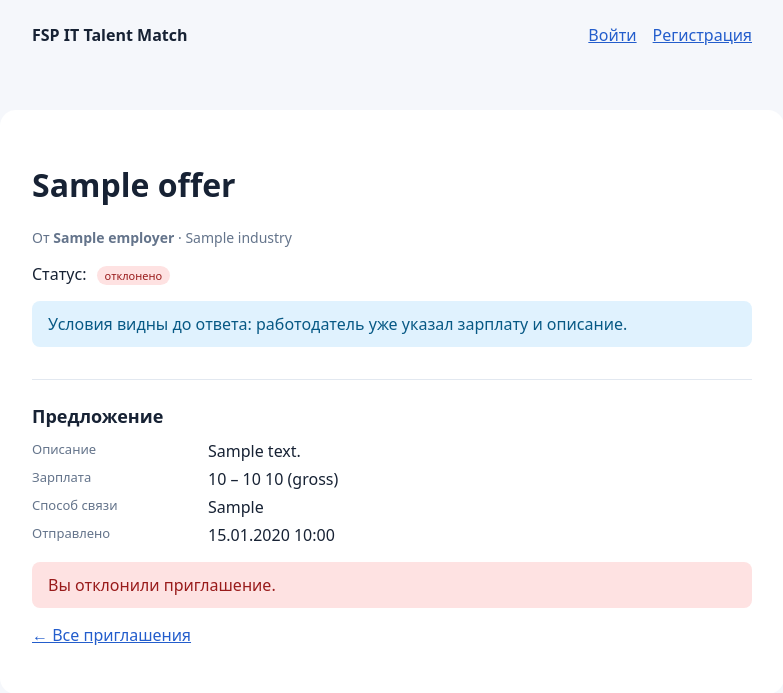
After one commit to projectlnk/fsp-it-talent-match, a FastAPI app: template app/templates/candidates/offer_detail.html in a window 1280 px wide. The commit adds this page. Shown: the top 693 px of the page, without its empty margins (248-1031 px from the left). Run offline with FastAPI, Linux system fonts and the light colour scheme; the template is opened without the code that fills it: most values are stand-ins (such as "Sample title", 1, 10 or a date in 2020).

Commit message:
feat(candidates): HTML-страницы входящих приглашений
- /candidate/offers: список входящих с статусами.
- /candidate/offers/{id}: детали, автопометка viewed при открытии.
- Принятие/отклонение через форму, контакты раскрываются работодателю
  только после принятия.
- decision принимается через Form, а не как query-параметр.
- base.html: ссылка «Мои приглашения» для кандидата.

```diff
--- a/app/static/css/main.css
+++ b/app/static/css/main.css
@@ -90,3 +90,7 @@ code { background: #f1f5f9; padding: 1px 6px; border-radius: 4px; font-size: 12p
 .kv { display: grid; grid-template-columns: 160px 1fr; gap: 6px 16px; margin: 0; }
 .kv dt { color: #64748b; font-size: 13px; }
 .kv dd { margin: 0; }
+.offer-list { list-style: none; padding: 0; margin: 16px 0 0; }
+.offer-item { padding: 14px 0; border-bottom: 1px solid #eef2f7; }
+.offer-item:last-child { border-bottom: none; }
+.offer-head { display: flex; align-items: baseline; gap: 8px; flex-wrap: wrap; margin-bottom: 4px; }
--- /dev/null
+++ b/app/templates/candidates/offer_detail.html
@@ -0,0 +1,64 @@
+{% extends "base.html" %}
+{% block content %}
+<h1>{{ offer.title }}</h1>
+
+<p class="muted">
+  От <strong>{{ offer.employer.company_name }}</strong>
+  {% if offer.employer.industry %} · {{ offer.employer.industry }}{% endif %}
+</p>
+
+<p>Статус:
+  {% if offer.status == 'sent' %}<span class="badge">новое</span>
+  {% elif offer.status == 'viewed' %}<span class="badge badge-demo">просмотрено</span>
+  {% elif offer.status == 'accepted' %}<span class="badge badge-fsp">принято</span>
+  {% else %}<span class="badge" style="background:#fee2e2;color:#991b1b">отклонено</span>{% endif %}
+</p>
+
+<div class="alert alert-info">
+  Условия видны до ответа: работодатель уже указал зарплату и описание.
+</div>
+
+<section class="profile-section">
+  <h2>Предложение</h2>
+  <dl class="kv">
+    {% if offer.description %}<dt>Описание</dt><dd>{{ offer.description }}</dd>{% endif %}
+    <dt>Зарплата</dt>
+    <dd>
+      {{ offer.salary_from }} – {{ offer.salary_to }} {{ offer.salary_currency }}
+      ({{ 'gross' if offer.salary_gross else 'net' }})
+    </dd>
+    {% if offer.contact_method %}<dt>Способ связи</dt><dd>{{ offer.contact_method }}</dd>{% endif %}
+    <dt>Отправлено</dt><dd>{{ offer.created_at.strftime('%d.%m.%Y %H:%M') }}</dd>
+  </dl>
+</section>
+
+{% if offer.status in ('sent', 'viewed') %}
+  <section class="profile-section">
+    <h2>Ответ</h2>
+    <p class="muted small">
+      При принятии ваши контакты (email и телефон из профиля) станут видны работодателю.
+      При отклонении они не раскрываются.
+    </p>
+    <div class="form form-inline">
+      <form method="post" action="/candidate/offers/{{ offer.id }}/respond">
+        <input type="hidden" name="decision" value="accepted">
+        <button type="submit" class="btn">Принять приглашение</button>
+      </form>
+      <form method="post" action="/candidate/offers/{{ offer.id }}/respond">
+        <input type="hidden" name="decision" value="rejected">
+        <button type="submit" class="linklike">Отклонить</button>
+      </form>
+    </div>
+  </section>
+{% elif offer.status == 'accepted' %}
+  <div class="alert alert-success">
+    Вы приняли приглашение. Работодатель видит ваши контакты и может связаться.
+  </div>
+{% else %}
+  <div class="alert alert-error">
+    Вы отклонили приглашение.
+  </div>
+{% endif %}
+
+<p><a href="/candidate/offers">← Все приглашения</a></p>
+{% endblock %}
--- a/app/web/router.py
+++ b/app/web/router.py
@@ -8,6 +8,7 @@ from app.modules.candidates.web import router as candidates_web_router
 from app.modules.employers.web import router as employers_web_router
 from app.web.templates import templates
 from app.modules.employers.web import router as employers_web_router
+from app.modules.candidates.offers_web import router as candidates_offers_web_router
 
 router = APIRouter()
 router.include_router(auth_web_router)
@@ -15,6 +16,7 @@ router.include_router(candidates_web_router)
 router.include_router(employers_web_router)
 router.include_router(assessments_web_router)
 router.include_router(employers_web_router)
+router.include_router(candidates_offers_web_router)
 
 
 @router.get("/", include_in_schema=False)
```
Also changed, not shown: app/modules/candidates/offers_web.py (added, +102 -0 lines), app/templates/candidates/offers.html (added, +34 -0 lines).
